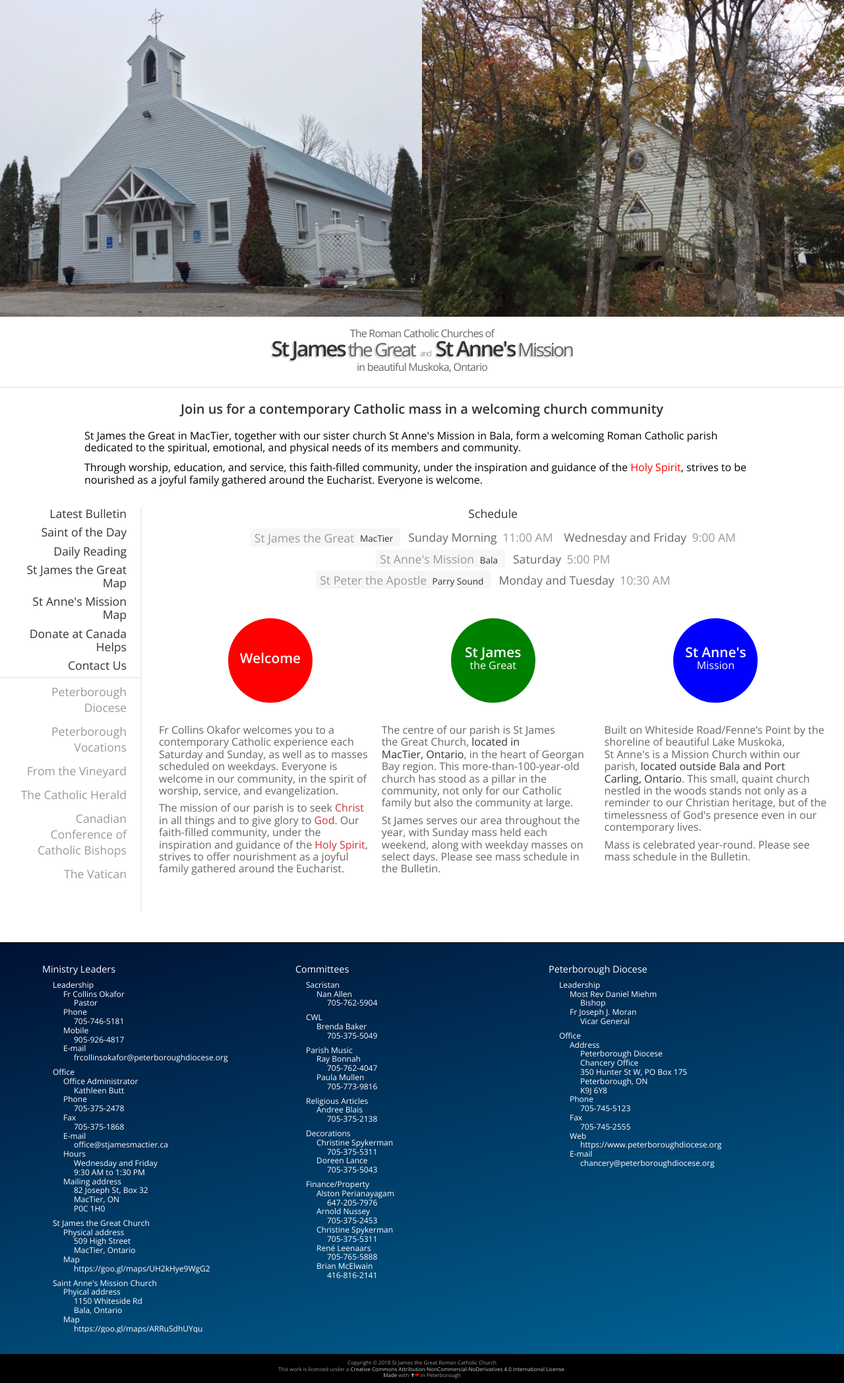
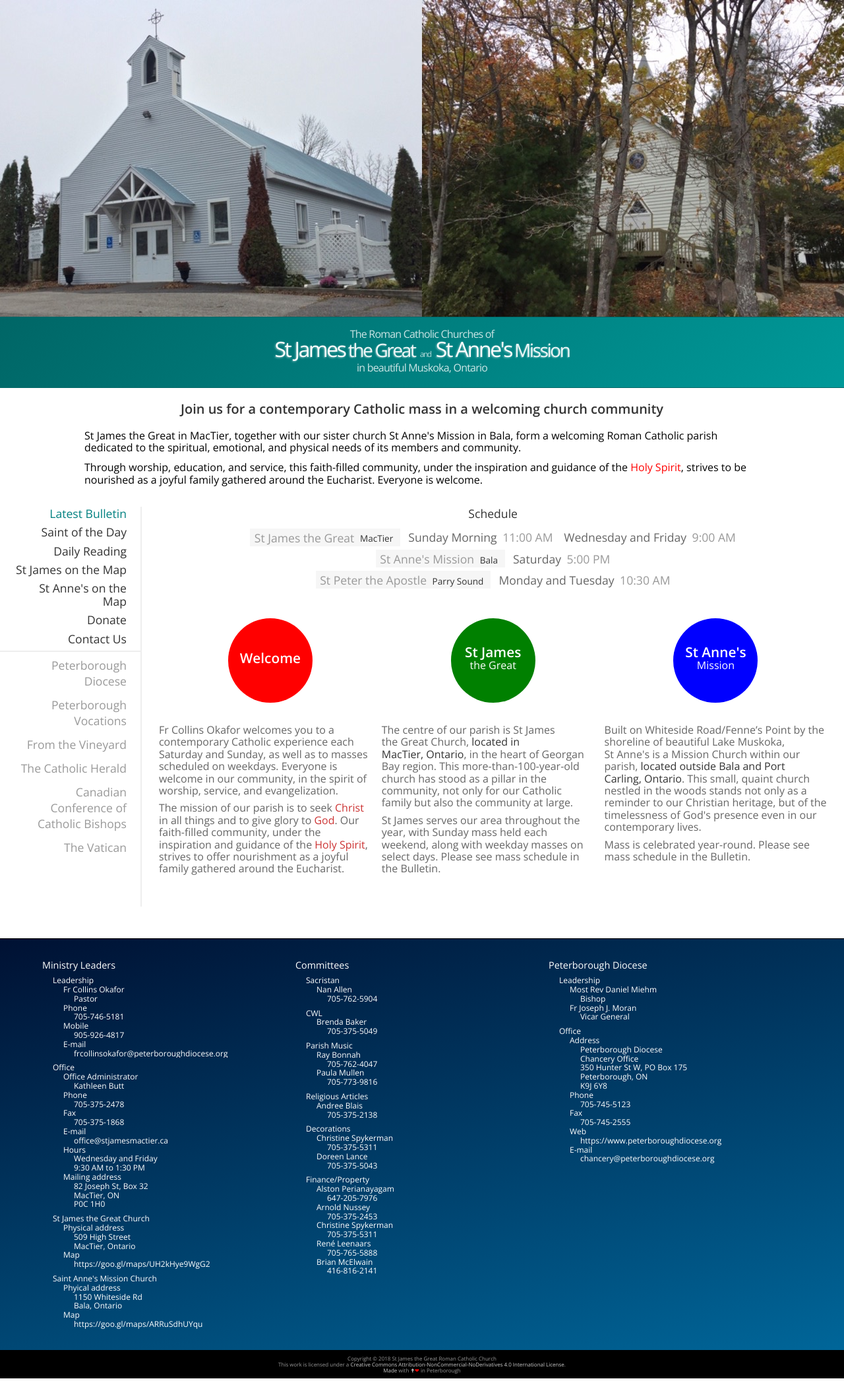
Before and after one commit to sdohtem/sdohtem.github.io, a Jekyll site: the page built from index.html, in a window 1280 px wide. Shown: the whole page at 66% size. Built offline with Jekyll 4.4.1, drawn with Linux system fonts in a browser that asks for light colours; nearby versions of some CDN libraries.

Commit message:
Changed banner colour, applied colour to latest bulletin link

```diff
--- a/_data/main.yml
+++ b/_data/main.yml
@@ -31,13 +31,13 @@ navbar:
       title: Daily Reading
       link: https://www.catholic.org/bible/daily_reading/
     -
-      title: St James the Great Map
+      title: St James on the Map
       link: https://goo.gl/maps/UH2kHye9WgG2
     -
-      title: St Anne&apos;s Mission Map
+      title: St Anne&apos;s on the Map
       link: https://goo.gl/maps/ARRuSdhUYqu
     -
-      title: Donate at Canada Helps
+      title: Donate
       link: https://www.canadahelps.org/en/charities/848623575RR0022-saint-james-the-great/
     -
       title: Contact Us
--- a/styles/layout.scss
+++ b/styles/layout.scss
@@ -109,37 +109,47 @@ div.markdown td { font-weight: 300; }
 
 #banner {
   position: relative;
-  border-bottom: 2px solid #eee;
+  // border-bottom: 1px solid #eee;
+  border-bottom: 1px solid #066;
+  border-top: 1px solid #066;
   padding: 1rem 0;
   text-align: center;
-  color: #333;
+  background-image: linear-gradient(-45deg, #099, #066);
+  background-color: teal;
+  color: white;
 }
 
-div.banner-rcc { font-weight: 400; font-size: 0.75rem; color: #666; }
+div.banner-rcc {
+  font-weight: 300; font-size: 0.75rem;
+  color: rgba(255,255,255,0.8);
+}
 
 div.banner-church { position: relative; top: -0.25rem; }
 
 span.banner-church-name {
-  font-weight: 600; font-size: 1.5rem; letter-spacing: -0.1rem;
-  text-shadow: -2px 2px 2px #ccc;
+  font-weight: 400; font-size: 1.5rem; letter-spacing: -0.1rem;
+  text-shadow: -1px 1px 3px rgba(255,255,255,0.5);
 }
 
 span.banner-church-appellation {
-  font-weight: 400; font-size: 1.25rem; letter-spacing: -0.1rem;
-  color: #666; text-shadow: -2px 2px 2px #ccc;
+  font-weight: 300; font-size: 1.25rem; letter-spacing: -0.1rem;
+  color: rgba(255,255,255,0.9);
+  text-shadow: -1px 1px 2px rgba(255,255,255,0.5);
 }
 
 span.banner-and {
   position: relative; top: -0.05rem;
   padding: 0 0.2rem;
-  font-weight: 400; font-size: 0.65rem; letter-spacing: -0.05rem;
-  color: #999;
+  font-weight: 300; font-size: 0.65rem; letter-spacing: -0.05rem;
+  color: rgba(255,255,255,0.7);
+  // color: #999;
 }
 
 div.banner-muskoka {
   position: relative; top: -0.25rem;
-  font-weight: 400; font-size: 0.75rem;
-  color: #666;
+  font-weight: 300; font-size: 0.75rem;
+  color: rgba(255,255,255,0.8);
+  // color: #666;
 }
 
 @media screen and (min-width: 35.5rem) {
@@ -195,10 +205,9 @@ div.banner-muskoka {
   cursor: default;
 }
 
+#navbar-internal > a:first-of-type { font-weight: 400; color: teal; }
 #navbar-internal > a:last-of-type { padding-right: 0; }
 #navbar-internal > a:hover { color: skyblue; }
-
-#navbar-internal > a.navbar-internal-current { color: #333; }
 
 #navbar-external {
   padding: 0.5rem 5% 0 5%;
```
